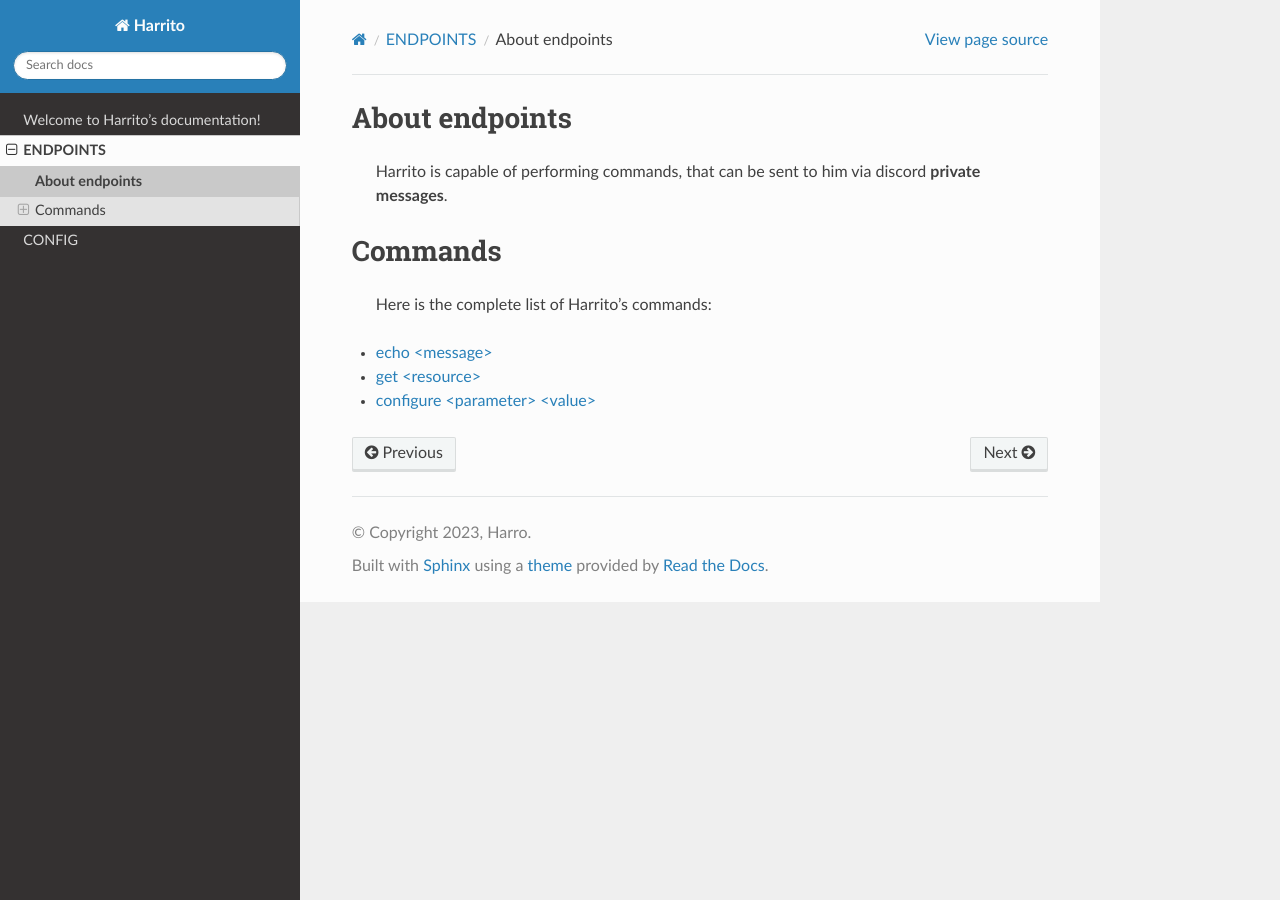
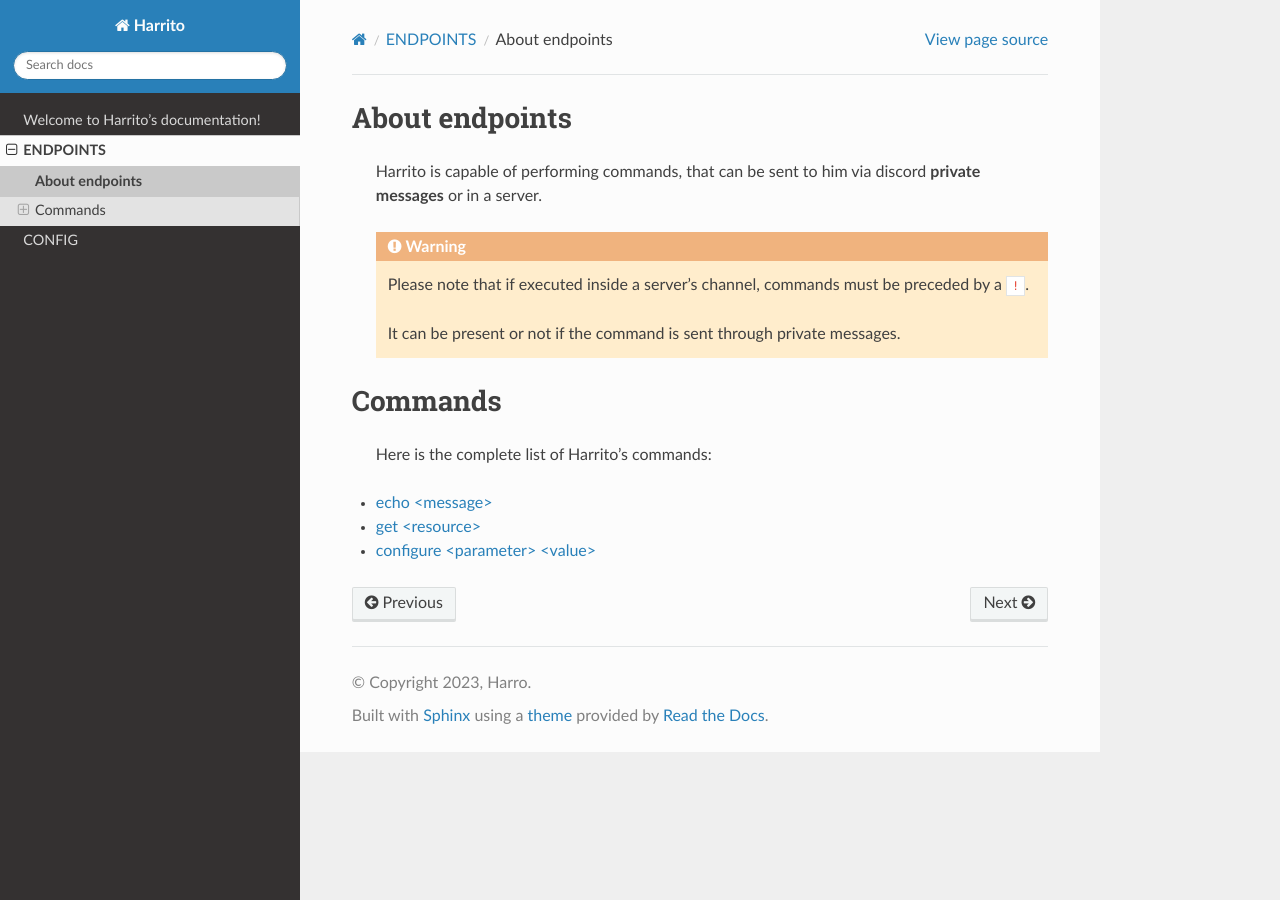
Before and after one commit to Harro3/Harrito, a Sphinx documentation site: the page built from docs/endpoints/content.rst, in a window 1280 px wide. Built offline with Sphinx 7.4.7 and the Read the Docs theme 2.0.0, drawn with Linux system fonts in a browser that asks for light colours.

Commit message:
feat: added support for ! token in servers

```diff
--- a/docs/endpoints/content.rst
+++ b/docs/endpoints/content.rst
@@ -1,7 +1,13 @@
 About endpoints
 ===============
     Harrito is capable of performing commands, that can be sent
-    to him via discord **private messages**.
+    to him via discord **private messages** or in a server.
+
+    .. warning::
+        Please note that if executed inside a server's channel, commands must be
+        preceded by a ``!``.
+
+        It can be present or not if the command is sent through private messages.
 
 Commands
 ========
--- /dev/null
+++ b/requirements.txt
@@ -0,0 +1,4 @@
+python-dotenv
+discord.py
+sense_hat
+requests
```
Also changed, not shown: README.md (added, +1 -0 lines), 1 other file.
